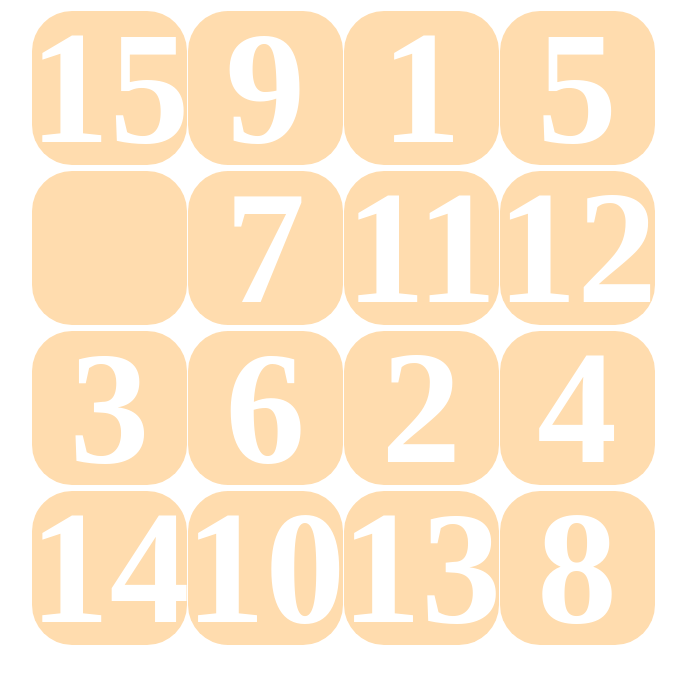
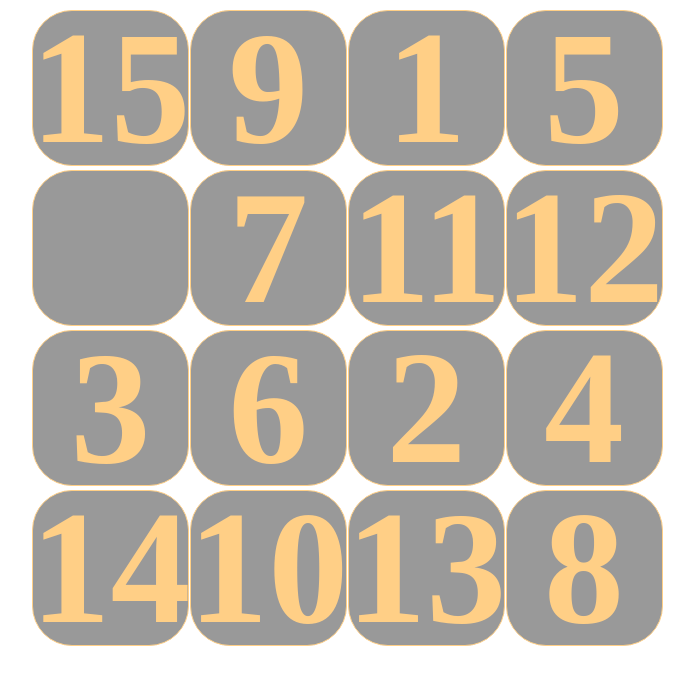
Before and after one commit to menchowgan/digital-huarong-road, a Vue app: page / in a window 1280 px wide. Shown: the top 684 px of the page, without its empty margins (288-982 px from the left). Built offline with nearby package versions, Linux system fonts and the light colour scheme.

Commit message:
change color

```diff
--- a/src/components/cell.vue
+++ b/src/components/cell.vue
@@ -21,11 +21,12 @@ const props = defineProps({
   flex-direction: row;
   justify-content: center;
   align-items: center;
-  background-color: #ffdcae;
+  background-color: #999;
   font-size: 1.6rem;
-  color: #ffffff;
+  color: #ffcf86;
   font-weight: bold;
   border-radius: 40px;
   margin-right: 1px;
+  border: 1px solid #ffcf86;
 }
 </style>
```
